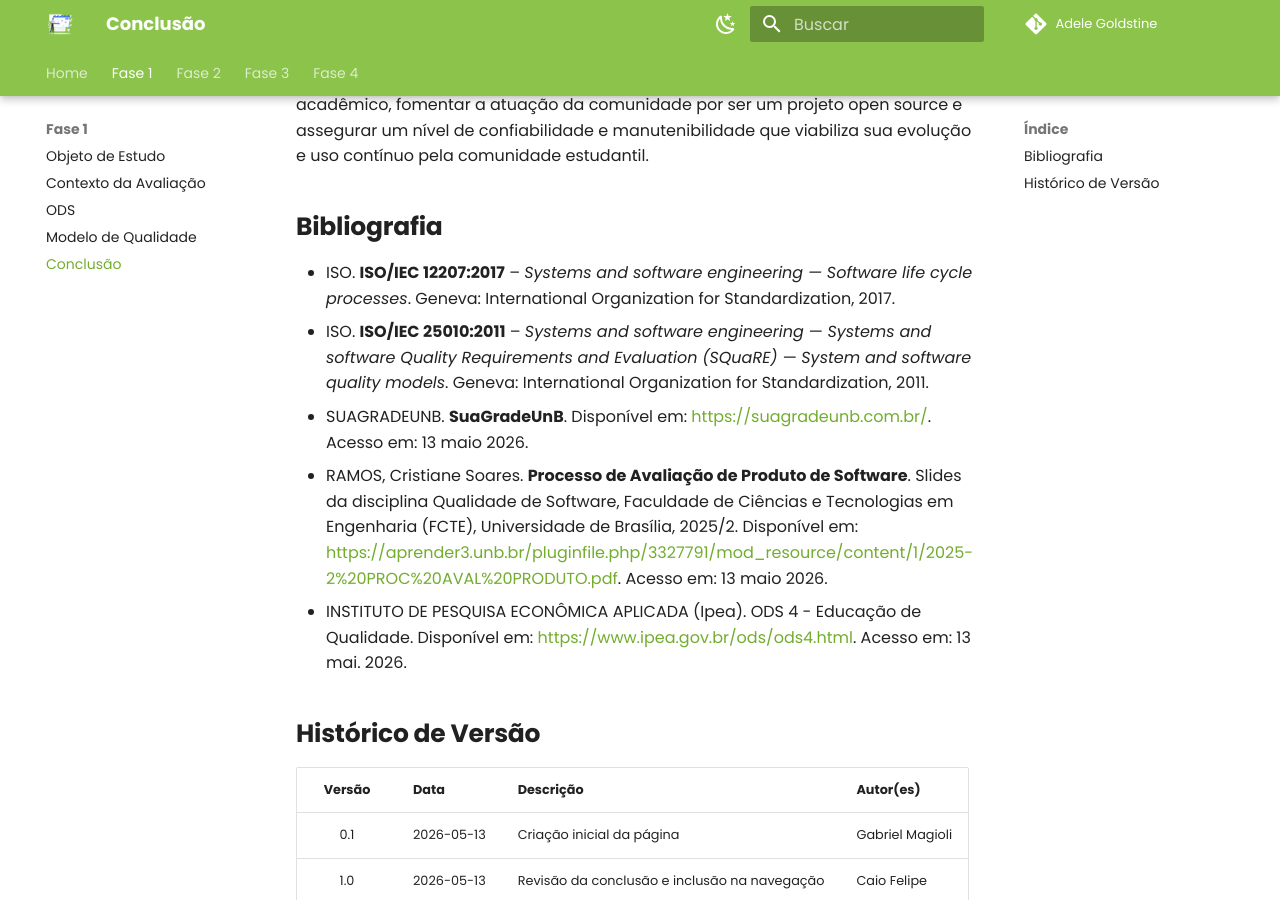
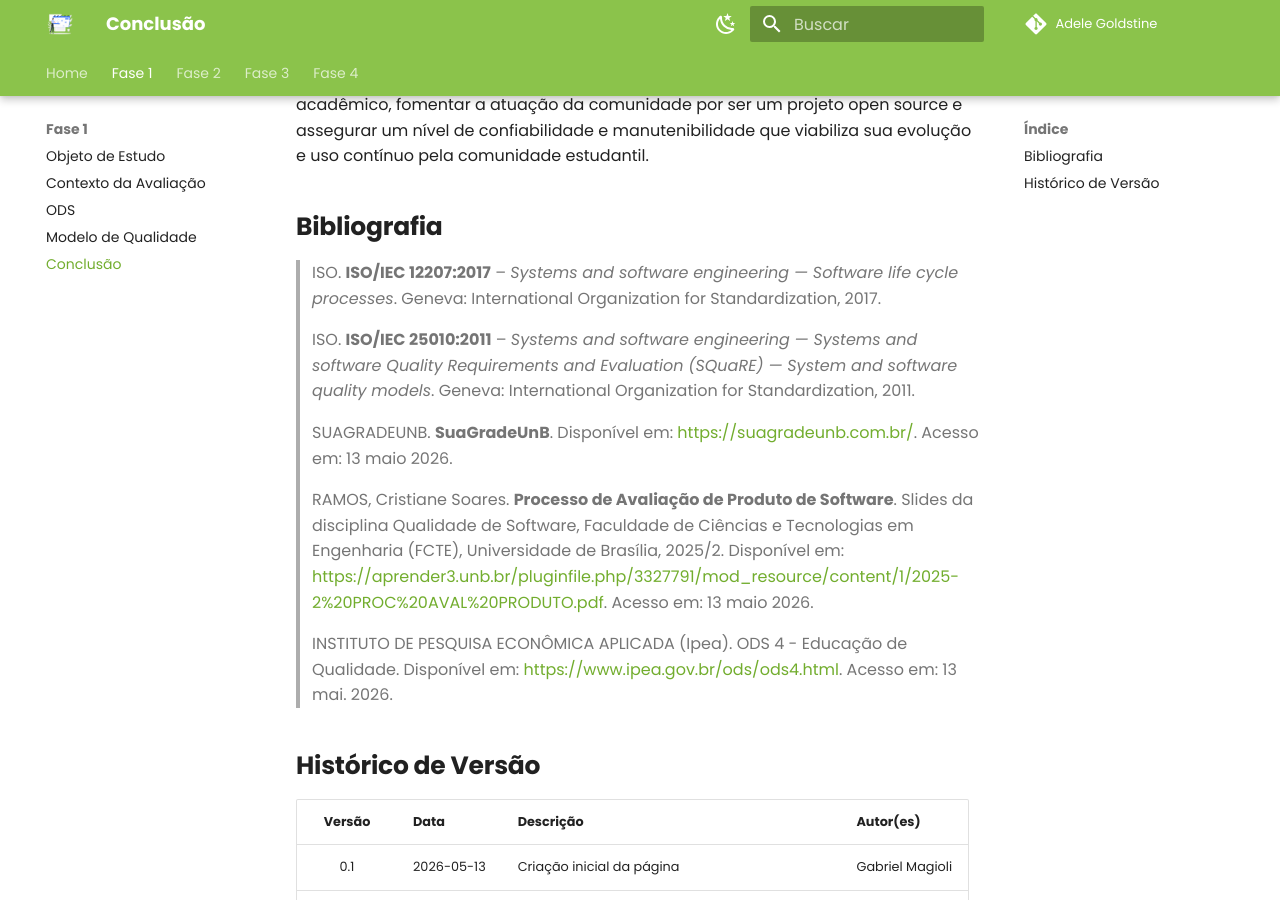
Before and after one commit to FCTE-Qualidade-de-Software-1/2026-1_T01_ADELE_GOLDSTINE, an MkDocs documentation site: the page built from docs/fase1/conclusao.md, in a window 1280 px wide and 900 px high, scrolled down 772 px. Built offline with MkDocs 1.6.1 and Material for MkDocs 9.7.7, drawn with Linux system fonts in a browser that asks for light colours; comment, search, counter and statistics services are not loaded.

Commit message:
style: padroniza referencias

```diff
--- a/docs/fase1/conclusao.md
+++ b/docs/fase1/conclusao.md
@@ -11,11 +11,15 @@ Com isso, o SuaGradeUnB integra princípios centrais da ODS 4, promovendo inclus
 
 ## **Bibliografia**
 
-- ISO. **ISO/IEC 12207:2017** – *Systems and software engineering — Software life cycle processes*. Geneva: International Organization for Standardization, 2017.
-- ISO. **ISO/IEC 25010:2011** – *Systems and software engineering — Systems and software Quality Requirements and Evaluation (SQuaRE) — System and software quality models*. Geneva: International Organization for Standardization, 2011.
-- SUAGRADEUNB. **SuaGradeUnB**. Disponível em: <https://suagradeunb.com.br/>. Acesso em: 13 maio 2026.
-- RAMOS, Cristiane Soares. **Processo de Avaliação de Produto de Software**. Slides da disciplina Qualidade de Software, Faculdade de Ciências e Tecnologias em Engenharia (FCTE), Universidade de Brasília, 2025/2. Disponível em: <https://aprender3.unb.br/pluginfile.php/3327791/mod_resource/content/1/2025-2%20PROC%20AVAL%20PRODUTO.pdf>. Acesso em: 13 maio 2026.
-- INSTITUTO DE PESQUISA ECONÔMICA APLICADA (Ipea). ODS 4 - Educação de Qualidade. Disponível em: [https://www.ipea.gov.br/ods/ods4.html](https://www.ipea.gov.br/ods/ods4.html). Acesso em: 13 mai. 2026.
+> ISO. **ISO/IEC 12207:2017** – *Systems and software engineering — Software life cycle processes*. Geneva: International Organization for Standardization, 2017.
+
+> ISO. **ISO/IEC 25010:2011** – *Systems and software engineering — Systems and software Quality Requirements and Evaluation (SQuaRE) — System and software quality models*. Geneva: International Organization for Standardization, 2011.
+
+> SUAGRADEUNB. **SuaGradeUnB**. Disponível em: <https://suagradeunb.com.br/>. Acesso em: 13 maio 2026.
+
+> RAMOS, Cristiane Soares. **Processo de Avaliação de Produto de Software**. Slides da disciplina Qualidade de Software, Faculdade de Ciências e Tecnologias em Engenharia (FCTE), Universidade de Brasília, 2025/2. Disponível em: <https://aprender3.unb.br/pluginfile.php/3327791/mod_resource/content/1/2025-2%20PROC%20AVAL%20PRODUTO.pdf>. Acesso em: 13 maio 2026.
+
+> INSTITUTO DE PESQUISA ECONÔMICA APLICADA (Ipea). ODS 4 - Educação de Qualidade. Disponível em: [https://www.ipea.gov.br/ods/ods4.html](https://www.ipea.gov.br/ods/ods4.html). Acesso em: 13 mai. 2026.
 
 
 ## **Histórico de Versão**
```
